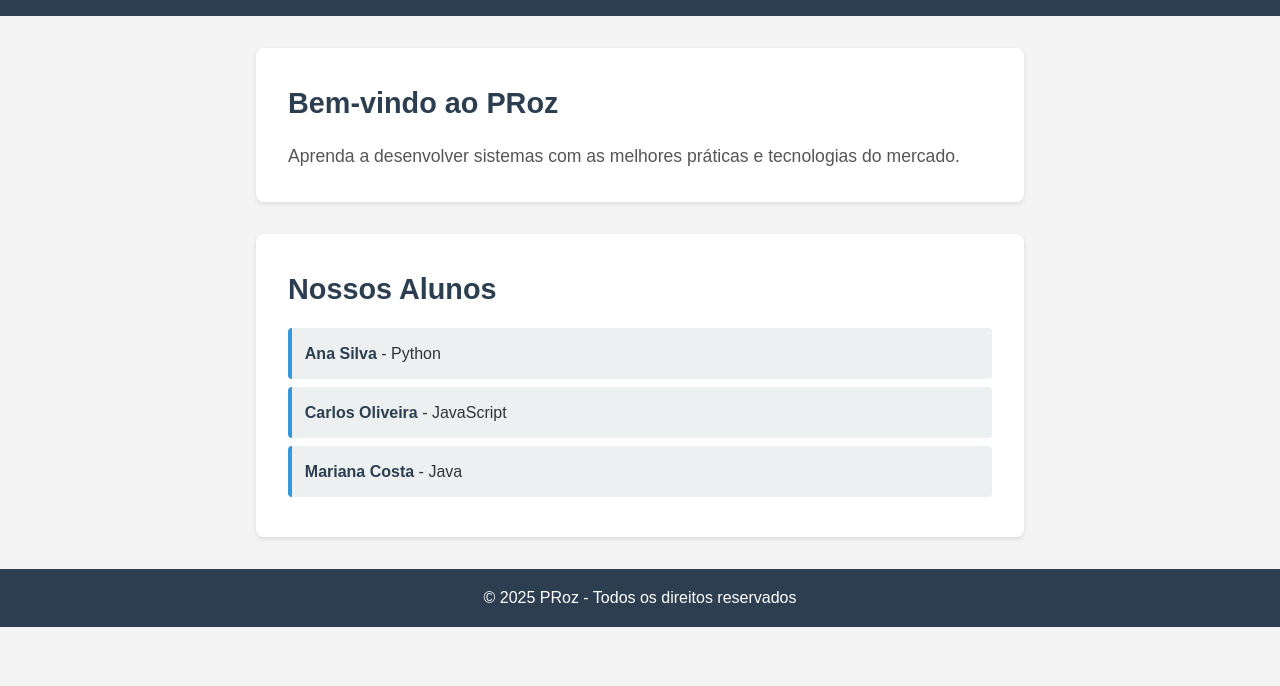
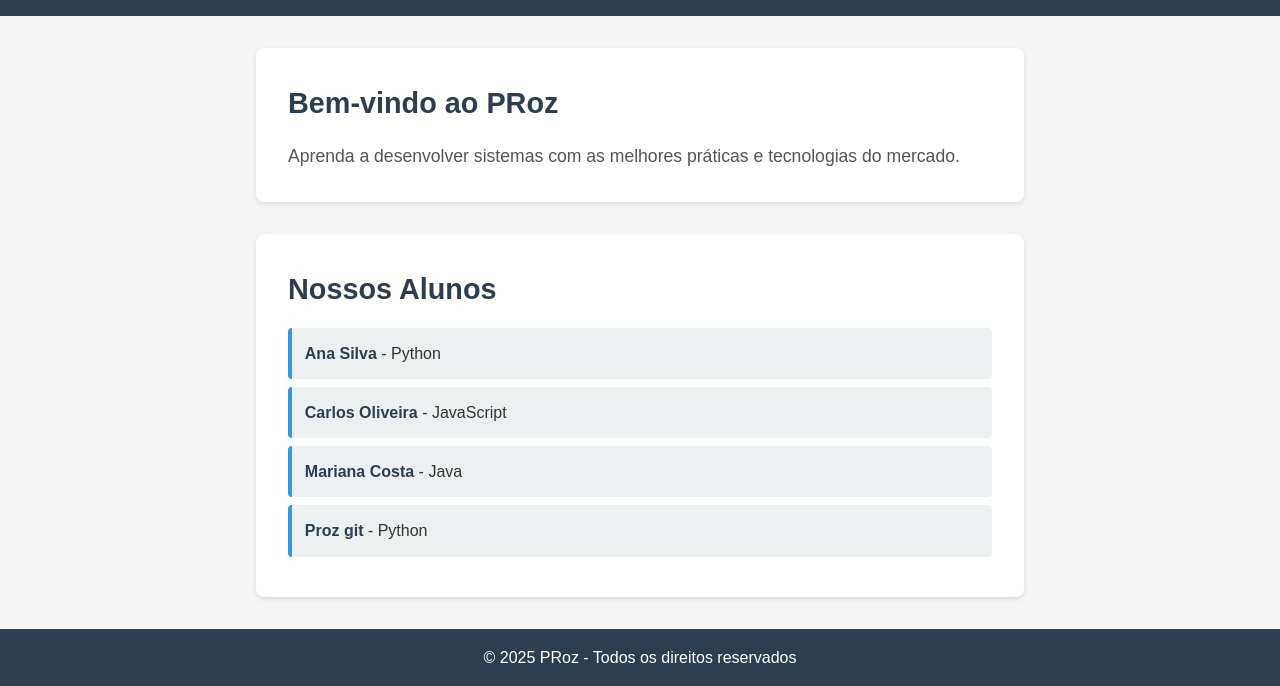
Before and after one commit to PunisherGu/proz_git, a plain HTML site: page index.html in a window 1280 px wide. Shown: the part 164-850 px from the top of the page. Before the commit the page ends 800 px from the top, so only its background shows below. Drawn offline with Linux system fonts and the light colour scheme.

Commit message:
teste proz

```diff
--- a/index.html
+++ b/index.html
@@ -30,6 +30,9 @@
                 <li>
                     <strong>Mariana Costa</strong> - Java
                 </li>
+                <li>
+                    <strong>Proz git</strong> - Python
+                </li>
                 </li>
             </ul>
         </section>
```
